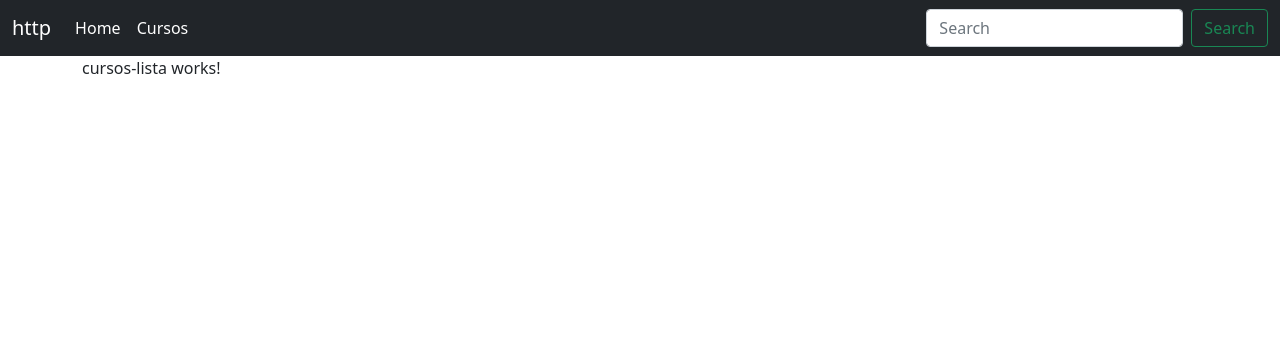
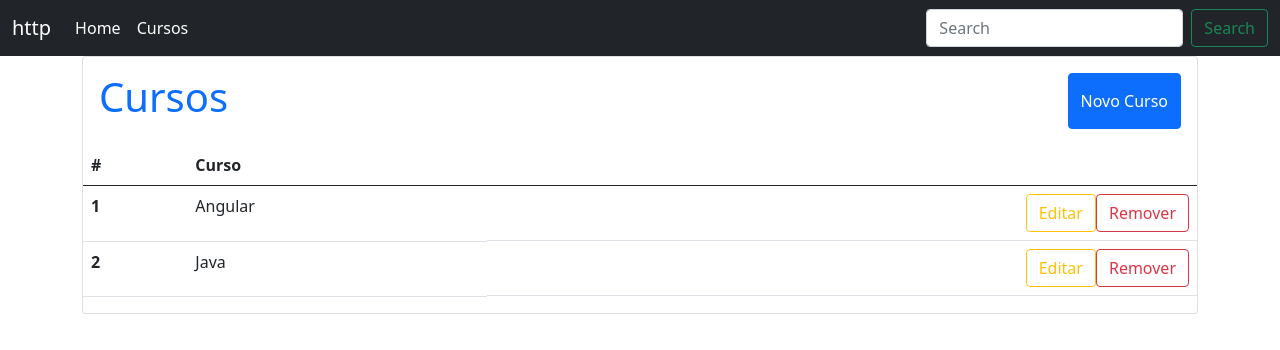
Before and after one commit to phedrakeson/requests-http, an Angular app: page /cursos in a window 1280 px wide. Shown: the top 350 px of the page. Built offline with nearby package versions, Linux system fonts and the light colour scheme; data requests are answered from the project's data file.

Commit message:
feat: implements service and GET method call

```diff
--- /dev/null
+++ b/db.json
@@ -0,0 +1,6 @@
+{
+  "cursos": [
+    { "id": 1, "nome": "Angular"},
+    { "id": 2, "nome": "Java"}
+  ]
+}
--- a/src/app/app.module.ts
+++ b/src/app/app.module.ts
@@ -1,5 +1,6 @@
 import { NgModule } from '@angular/core';
 import { BrowserModule } from '@angular/platform-browser';
+import { HttpClientModule } from '@angular/common/http'
 
 import { AppRoutingModule } from './app-routing.module';
 import { AppComponent } from './app.component';
@@ -10,7 +11,8 @@ import { AppComponent } from './app.component';
   ],
   imports: [
     BrowserModule,
-    AppRoutingModule
+    AppRoutingModule,
+    HttpClientModule
   ],
   providers: [],
   bootstrap: [AppComponent]
--- /dev/null
+++ b/src/app/cursos/curso.ts
@@ -0,0 +1,4 @@
+export interface Curso {
+  id: number,
+  nome: string
+}
--- a/src/app/cursos/cursos-lista/cursos-lista.component.html
+++ b/src/app/cursos/cursos-lista/cursos-lista.component.html
@@ -1 +1,26 @@
-<p>cursos-lista works!</p>
+<div class="card">
+  <div class="card-body d-flex justify-content-between">
+    <h1 class="text-primary">Cursos</h1>
+    <button class="btn btn-primary">Novo Curso</button>
+  </div>
+
+  <table class="table table-hover">
+    <thead>
+      <tr>
+        <th scope="col">#</th>
+        <th scope="col">Curso</th>
+        <th scope="col"></th>
+      </tr>
+    </thead>
+    <tbody>
+      <tr *ngFor="let curso of cursos">
+        <th scope="row">{{ curso.id }}</th>
+        <td>{{ curso.nome }}</td>
+        <td class="d-flex justify-content-end">
+          <button class="btn btn-outline-warning">Editar</button>
+          <button class="btn btn-outline-danger">Remover</button>
+        </td>
+      </tr>
+    </tbody>
+  </table>
+</div>
--- a/src/app/cursos/cursos-lista/cursos-lista.component.ts
+++ b/src/app/cursos/cursos-lista/cursos-lista.component.ts
@@ -1,4 +1,6 @@
 import { Component, OnInit } from '@angular/core';
+import { Curso } from '../curso';
+import { CursosService } from '../cursos.service';
 
 @Component({
   selector: 'app-cursos-lista',
@@ -7,9 +9,14 @@ import { Component, OnInit } from '@angular/core';
 })
 export class CursosListaComponent implements OnInit {
 
-  constructor() { }
+  cursos: Curso[];
+
+  constructor(
+    private service: CursosService
+  ) { }
 
   ngOnInit(): void {
+    this.service.list().subscribe(res => this.cursos = res);
   }
 
 }
--- /dev/null
+++ b/src/app/cursos/cursos.service.ts
@@ -0,0 +1,19 @@
+import { Injectable } from '@angular/core';
+import { HttpClient } from '@angular/common/http';
+import { Curso } from './curso';
+
+@Injectable({
+  providedIn: 'root'
+})
+export class CursosService {
+
+  private readonly API = 'http://localhost:3000/cursos'
+
+  constructor(
+    private http: HttpClient
+  ) { }
+
+  list() {
+    return this.http.get<Curso[]>(this.API);
+  }
+}
```
Also changed, not shown: src/app/app-routing.module.ts (line endings or trailing spaces), 1 other file (tests, documents, lock files or other folders).
